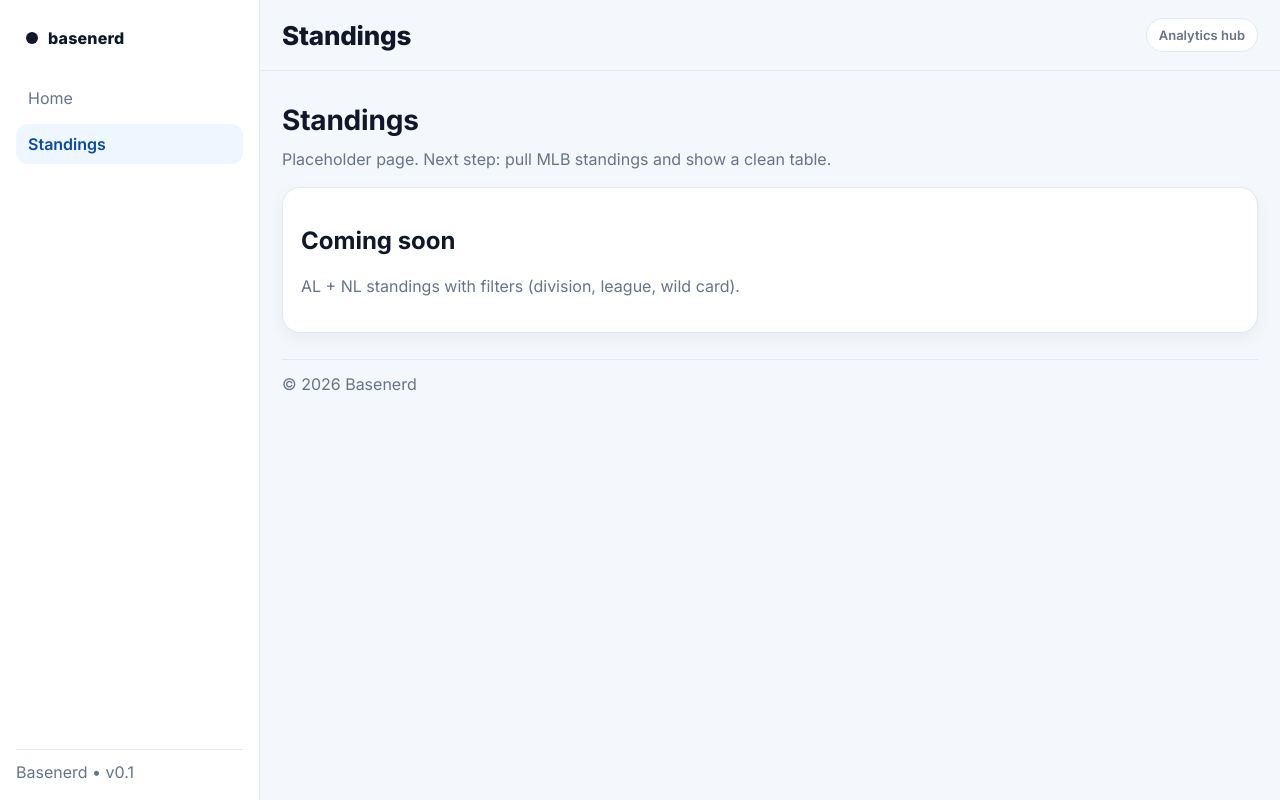
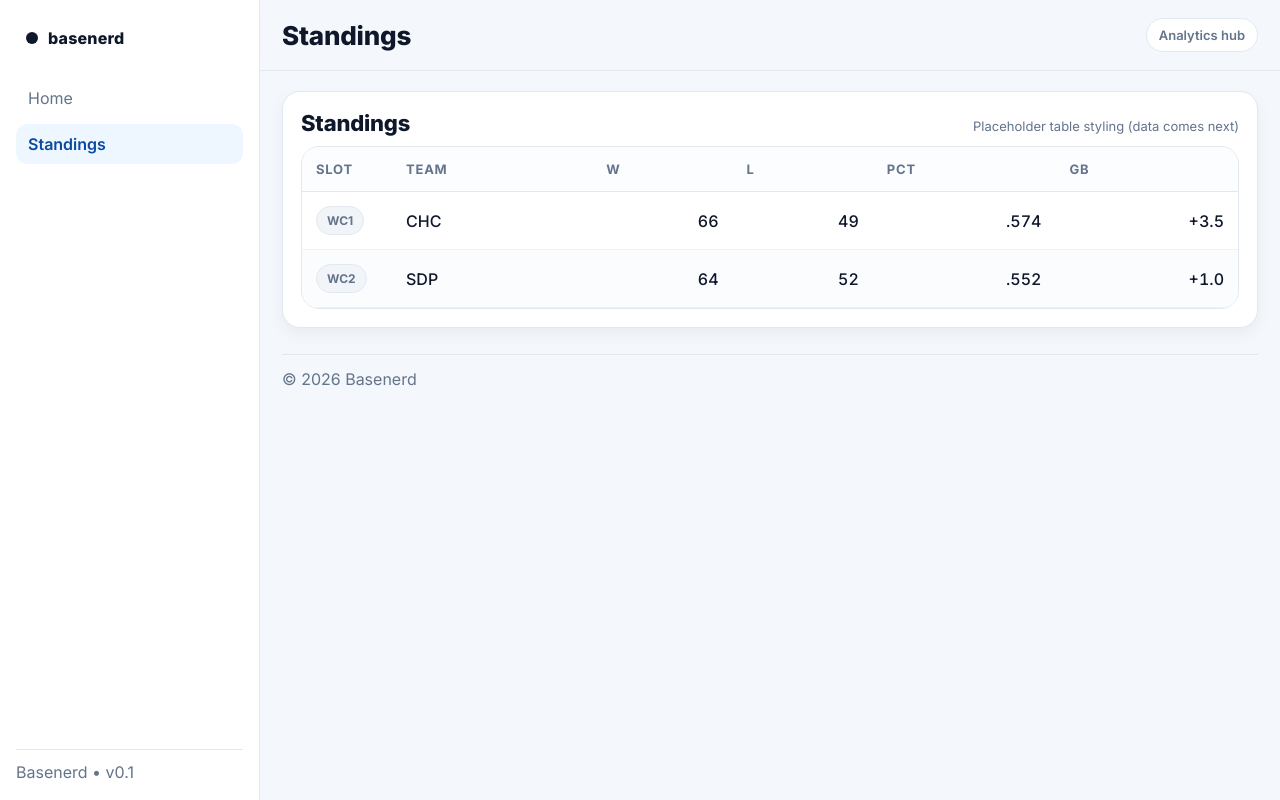
Before and after one commit to basenerd/basenerd-backend, a Flask app: page /standings in a window 1280 px wide. Run offline with Flask 3, Linux system fonts and the light colour scheme.

Commit message:
Update standings.html

```diff
--- a/templates/standings.html
+++ b/templates/standings.html
@@ -1,11 +1,42 @@
 {% extends "base.html" %}
+{% block content %}
+  <div class="card">
+    <div class="card-header">
+      <div class="card-title">Standings</div>
+      <div class="card-subtitle">Placeholder table styling (data comes next)</div>
+    </div>
 
-{% block content %}
-  <h1>Standings</h1>
-  <p>Placeholder page. Next step: pull MLB standings and show a clean table.</p>
-
-  <div class="card">
-    <h2>Coming soon</h2>
-    <p>AL + NL standings with filters (division, league, wild card).</p>
+    <div class="table-wrap">
+      <table class="table">
+        <thead>
+          <tr>
+            <th style="width: 90px;">Slot</th>
+            <th>Team</th>
+            <th class="num">W</th>
+            <th class="num">L</th>
+            <th class="num">Pct</th>
+            <th class="num">GB</th>
+          </tr>
+        </thead>
+        <tbody>
+          <tr>
+            <td><span class="badge">WC1</span></td>
+            <td>CHC</td>
+            <td class="num">66</td>
+            <td class="num">49</td>
+            <td class="num">.574</td>
+            <td class="num">+3.5</td>
+          </tr>
+          <tr>
+            <td><span class="badge">WC2</span></td>
+            <td>SDP</td>
+            <td class="num">64</td>
+            <td class="num">52</td>
+            <td class="num">.552</td>
+            <td class="num">+1.0</td>
+          </tr>
+        </tbody>
+      </table>
+    </div>
   </div>
 {% endblock %}
```
